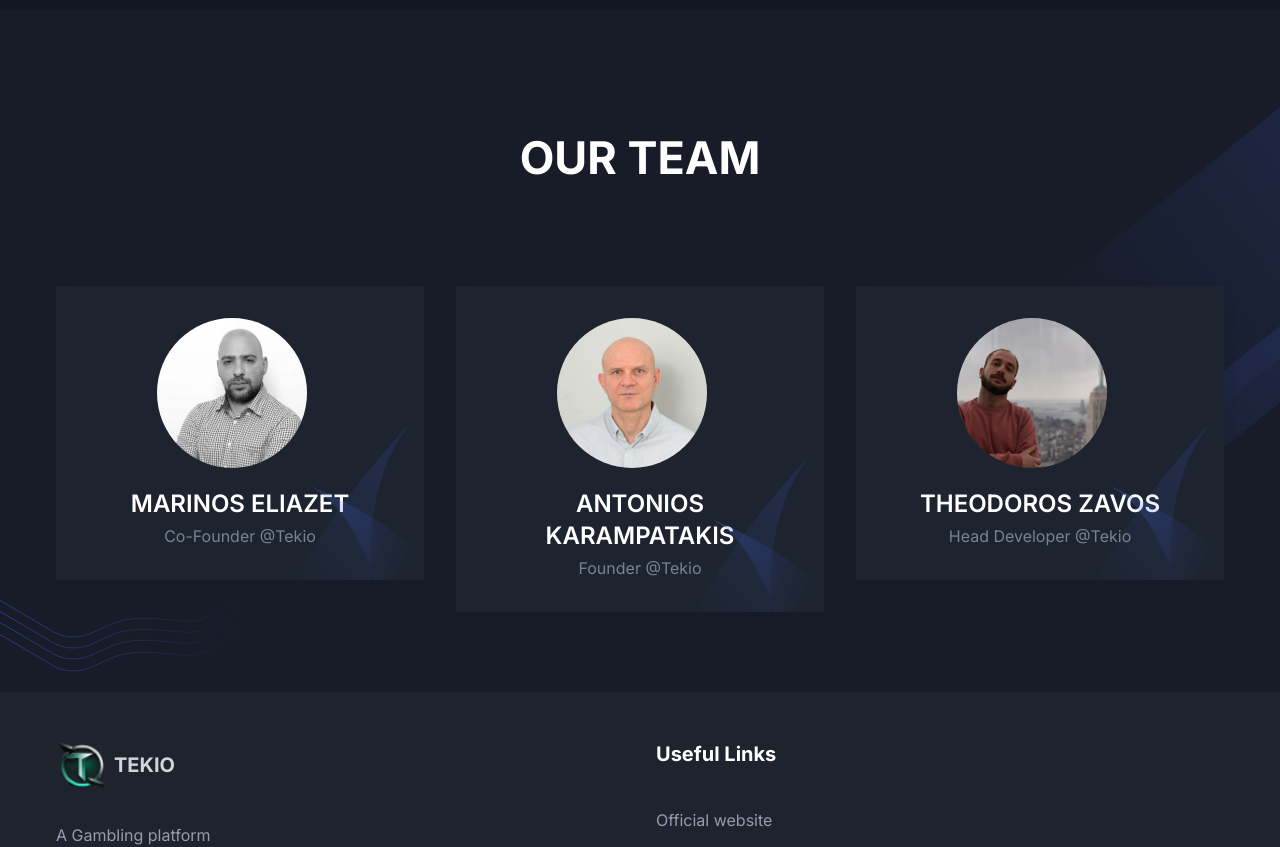
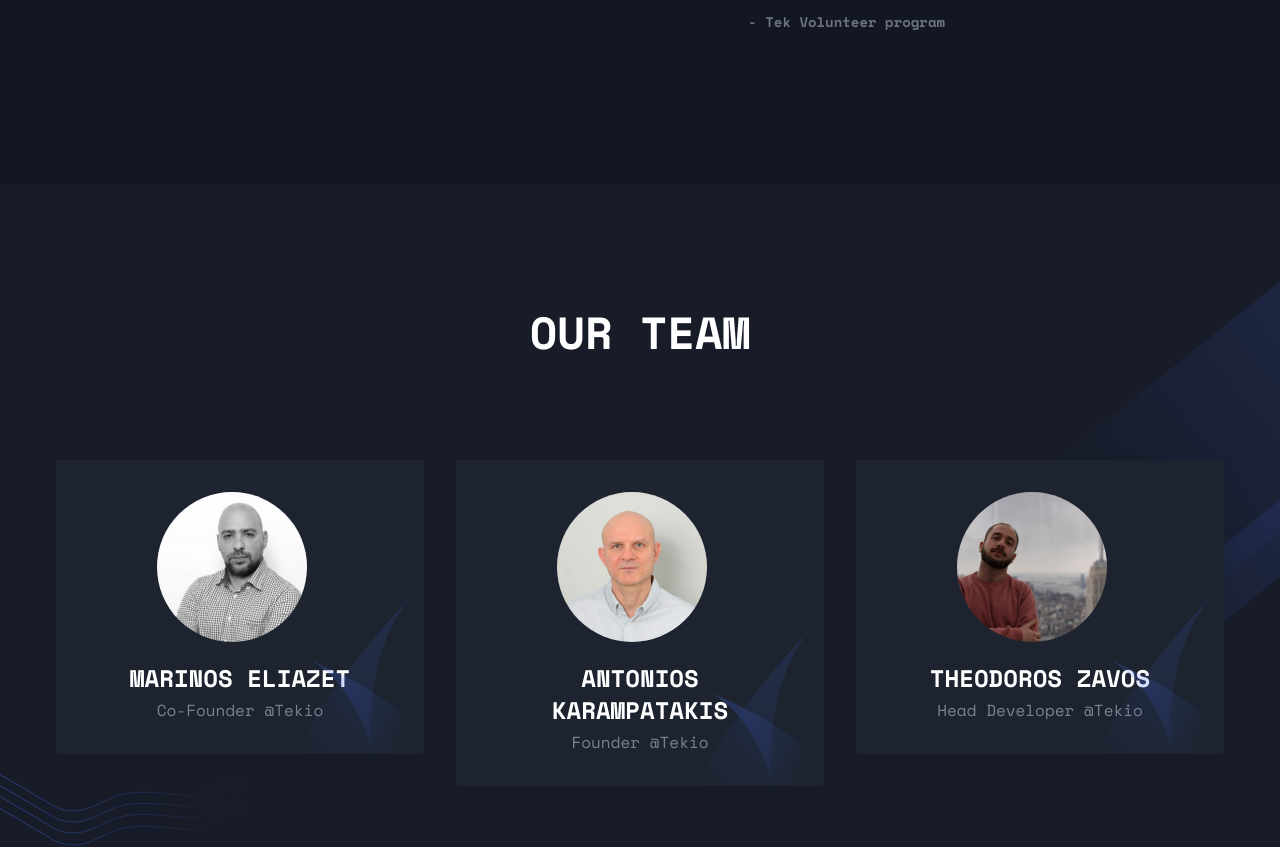
Before and after one commit to 2enology/tekio-wallet-checker, a Next.js app: page / in a window 1280 px wide. Shown: the part 3847-4694 px from the top of the page. Built offline with nearby package versions, Linux system fonts and the light colour scheme.

Commit message:
fix: change the font

```diff
--- a/src/app/layout.tsx
+++ b/src/app/layout.tsx
@@ -1,5 +1,4 @@
 "use client";
-
 import Footer from "@/components/Footer";
 import Header from "@/components/Header";
 import ScrollToTop from "@/components/ScrollToTop";
@@ -22,7 +21,9 @@
       */}
       <head />
 
-      <body className={`bg-[#FCFCFC] dark:bg-black ${inter.className}`}>
+      <body
+        className={`bg-[#FCFCFC] dark:bg-black ${inter.className} scroll-container`}
+      >
         <Providers>
           <Header />
           {children}
--- a/src/app/page.tsx
+++ b/src/app/page.tsx
@@ -16,14 +16,14 @@
 
 export default function Home() {
   return (
-    <div className="scroll-smooth">
-      <ScrollUp />
+    <div className="scroll-container">
       <Hero />
       <About />
       <AboutSectionOne />
       <AboutSectionTwo />
       <Roadmap />
       <Team />
+      <ScrollUp />
     </div>
   );
 }
--- a/src/components/About/index.tsx
+++ b/src/components/About/index.tsx
@@ -6,7 +6,6 @@
 const About = () => {
   const [tabActiveState, setTabActiveState] = useState("target");
   return (
-    <>
     <section id="about" className="py-8 md:py-20 lg:py-28">
       <div className="container">
         <SectionTitle title="About us" paragraph="" center />
@@ -102,7 +101,6 @@
           </div> */}
       </div>
     </section>
-    </>
   );
 };
 
--- a/src/components/Header/index.tsx
+++ b/src/components/Header/index.tsx
@@ -1,7 +1,7 @@
 "use client";
 import Image from "next/image";
 import Link from "next/link";
-import { usePathname } from "next/navigation";
+import { usePathname, useParams } from "next/navigation";
 import { useEffect, useState } from "react";
 import ThemeToggler from "./ThemeToggler";
 import menuData from "./menuData";
--- a/src/components/Roadmap/index.tsx
+++ b/src/components/Roadmap/index.tsx
@@ -1,10 +1,7 @@
 "use client";
-import { useState } from "react";
 import SectionTitle from "../Common/SectionTitle";
 
 const Roadmap = () => {
-  const [isMonthly, setIsMonthly] = useState(true);
-
   const roadMapData = [
     {
       title: "Q4 - 2023",
--- a/src/styles/index.css
+++ b/src/styles/index.css
@@ -1,17 +1,21 @@
-@import url("https://fonts.googleapis.com/css2?family=Inter:wght@100;200;300;400;500;600;700;800;900&display=swap");
+@import url('https://fonts.googleapis.com/css2?family=Space+Mono:ital,wght@0,400;0,700;1,400;1,700&display=swap');
 
 @tailwind base;
 @tailwind components;
 @tailwind utilities;
 
-@layer base {
 body {
   transition: all ease-in-out;
   animation-duration: 1000ms;
-    font-family: "Inter", sans-serif;
+  font-family: "Space Mono", monospace !important;
+  font-weight: 400;
+  font-style: normal;
   scroll-behavior: smooth !important;
   overflow-y: scroll;
 }
+
+.scroll-container {
+  scroll-behavior: smooth !important;
 }
 
 /* Chrome, Edge, and Safari */
```
Also changed, not shown: src/components/Home/index.tsx (+1 -8 lines). Lines whose indentation alone changed are shown as unchanged.
